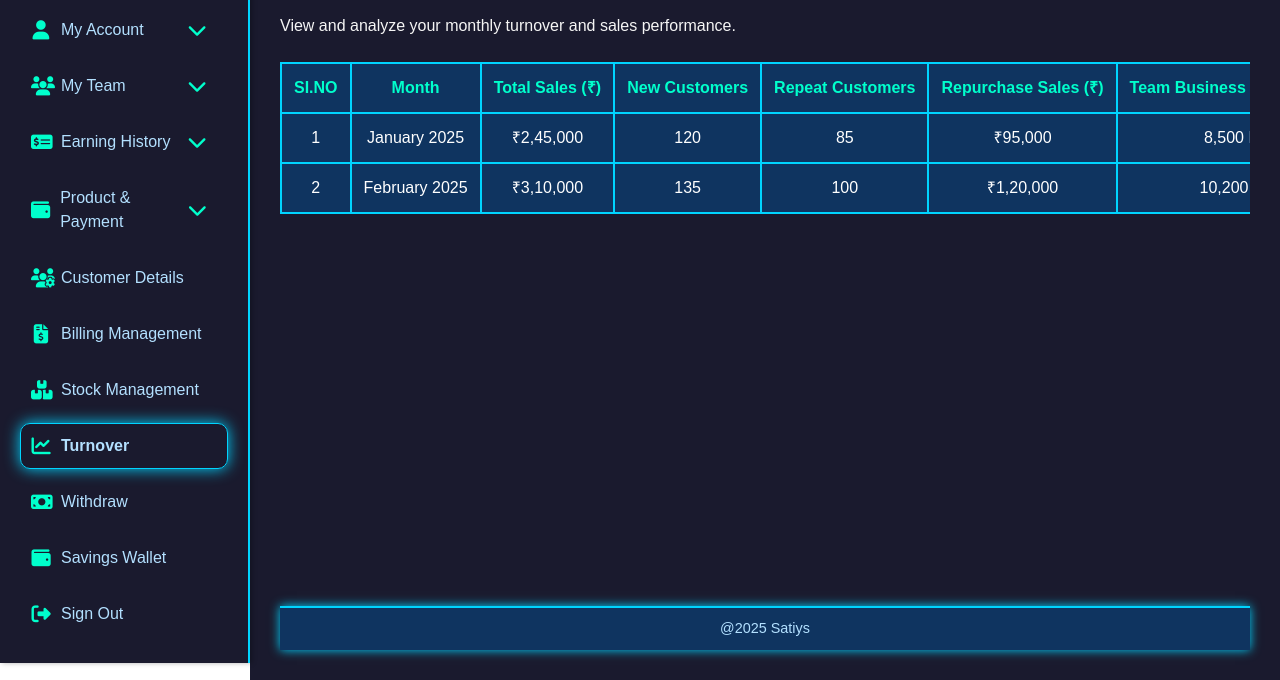
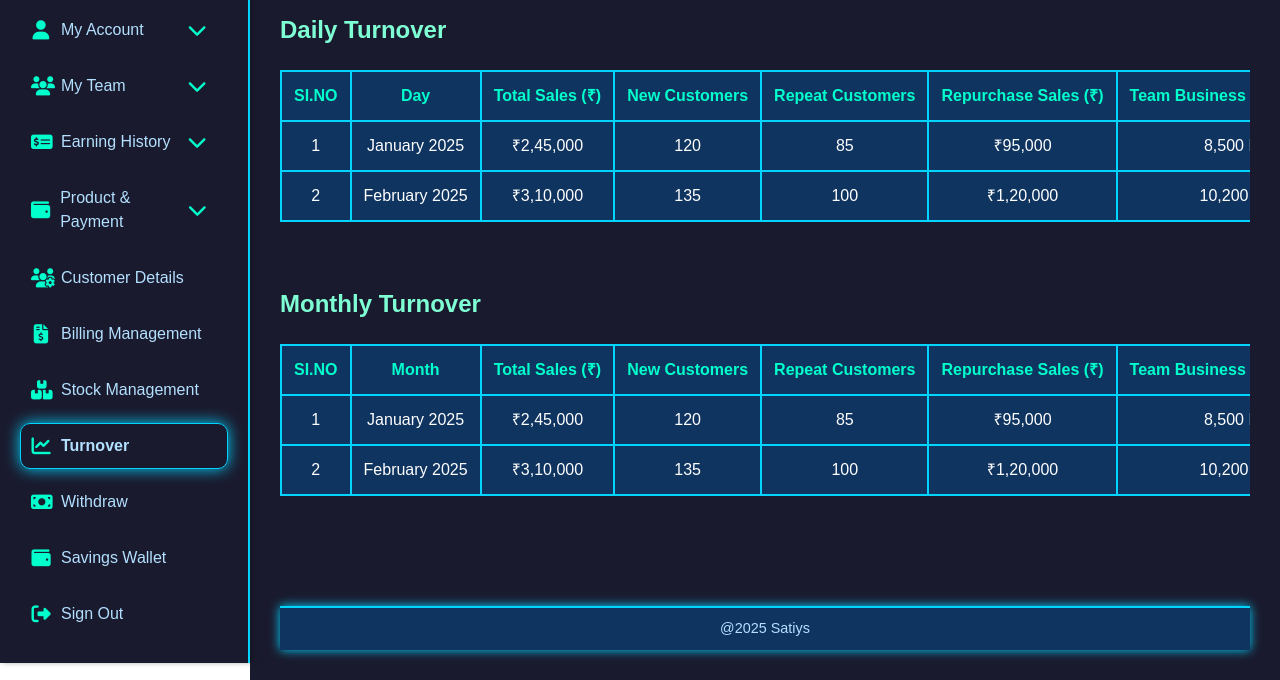
Before and after one commit to tejagithub-02/satiys-user, a plain HTML site: page turnover.html in a window 1280 px wide. Shown: the part 184-864 px from the top of the page. Drawn offline with nearby package versions, Linux system fonts and the light colour scheme.

Commit message:
Update latest changes

```diff
--- a/turnover.html
+++ b/turnover.html
@@ -106,7 +106,47 @@
     <div class="main-content">
       <div class="section">
         <h2 class="text-2xl font-bold text-[#f4c430] mb-4">Turnover</h2>
-        <p class="text-[#e0e0e0] mb-4">View and analyze your monthly turnover and sales performance.</p>
+        <h2 class="text-2xl font-bold text-[#f4c430] mb-4" style="color: aquamarine;">Daily Turnover</h2>
+        <div class="table-responsive">
+          <table class="table table-bordered">
+            <thead>
+              <tr>
+                <th>SI.NO</th>
+                <th>Day</th>
+                <th>Total Sales (₹)</th>
+                <th>New Customers</th>
+                <th>Repeat Customers</th>
+                <th>Repurchase Sales (₹)</th>
+                <th>Team Business Volume (BV)</th>
+                <th>Payouts Given (₹)</th>
+              </tr>
+            </thead>
+            <tbody>
+              <tr>
+                <td>1</td>
+                <td>January 2025</td>
+                <td>₹2,45,000</td>
+                <td>120</td>
+                <td>85</td>
+                <td>₹95,000</td>
+                <td>8,500 BV</td>
+                <td>₹48,000</td>
+              </tr>
+              <tr>
+                <td>2</td>
+                <td>February 2025</td>
+                <td>₹3,10,000</td>
+                <td>135</td>
+                <td>100</td>
+                <td>₹1,20,000</td>
+                <td>10,200 BV</td>
+                <td>₹55,000</td>
+              </tr>
+
+            </tbody>
+          </table>
+        </div>
+        <h2 class="text-2xl font-bold text-[#f4c430] mb-4" style="margin-top: 50px; color: aquamarine;">Monthly Turnover</h2>
         <div class="table-responsive">
           <table class="table table-bordered">
             <thead>
```
Also changed, not shown: product-details.html (+1 -1 lines).
